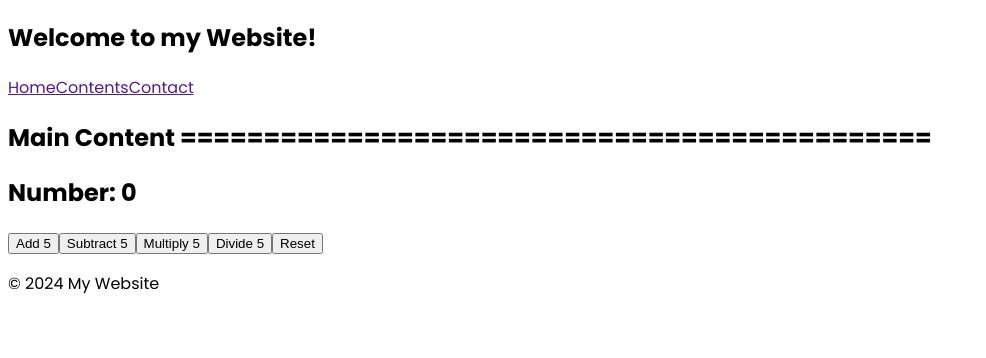
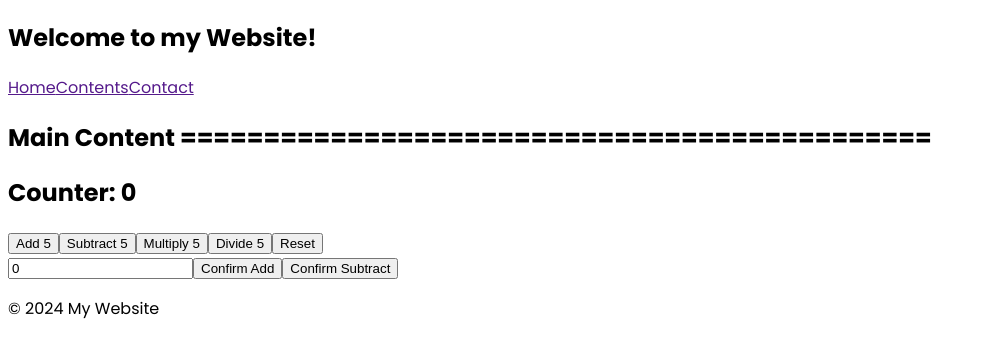
Before and after one commit to priyadeepsenwork/React-Demo-Course-1, a React (Vite) app: page / in a window 1280 px wide. Shown: the top 358 px of the page, without its empty margins (0-986 px from the left). Built offline with nearby package versions, Linux system fonts and the light colour scheme.

Commit message:
fully working increment/decrement by payload transporting....

```diff
--- a/src/components/Exercise_06_Reducer/Counter.jsx
+++ b/src/components/Exercise_06_Reducer/Counter.jsx
@@ -1,19 +1,40 @@
-import {useReducer} from 'react'
-import {Reducer, initialState} from './CounterReducer'
+import { useReducer, useState } from "react";
+import { Reducer, initialState } from "./CounterReducer";
 
 const Counter = () => {
-    const [state, dispatch] = useReducer(Reducer, initialState)
+  const [state, dispatch] = useReducer(Reducer, initialState);
+  const [inputValue, setInputValue] = useState(0);
+
+    const handleIncrementByAmount = () => {
+        dispatch({type: 'incrementByAmount', payload: Number(inputValue)})
+        setInputValue(0)
+    }
+    const handleDecrementByAmount = () => {
+        dispatch({type: 'decrementByAmount', payload: +inputValue})
+        setInputValue(0)
+     }
 
   return (
-   <section>
-        <h2>Number: {state.count}</h2>
-        <button onClick={() => dispatch({ type: 'increment'})}> Add 5</button>
-        <button onClick={() => dispatch({ type: 'decrement'})}> Subtract 5</button>
-        <button onClick={() => dispatch({ type: 'multiply'})}> Multiply 5</button>
-        <button onClick={() => dispatch({ type: 'divide'})}> Divide 5</button>
-        <button onClick={() => dispatch({ type: 'reset'})}> Reset</button>
-   </section>
-  )
-}
+    <section>
+      <h2>Counter: {state.count}</h2>
+      <div>
+        <button onClick={() => dispatch({ type: "increment" })}>Add 5</button>
+        <button onClick={() => dispatch({ type: "decrement" })}>Subtract 5</button>
+        <button onClick={() => dispatch({ type: "multiply" })}>Multiply 5</button>
+        <button onClick={() => dispatch({ type: "divide" })}>Divide 5</button>
+        <button onClick={() => dispatch({ type: "reset" })}>Reset</button>
+      </div>
+      <div>
+        <input
+        type="number"
+        value={inputValue}
+        onChange={e => setInputValue(e.target.value)}
+        />
+        <button onClick={handleIncrementByAmount}>Confirm Add</button>
+        <button onClick={handleDecrementByAmount}>Confirm Subtract</button>
+      </div>
+    </section>
+  );
+};
 
-export default Counter
+export default Counter;
```
